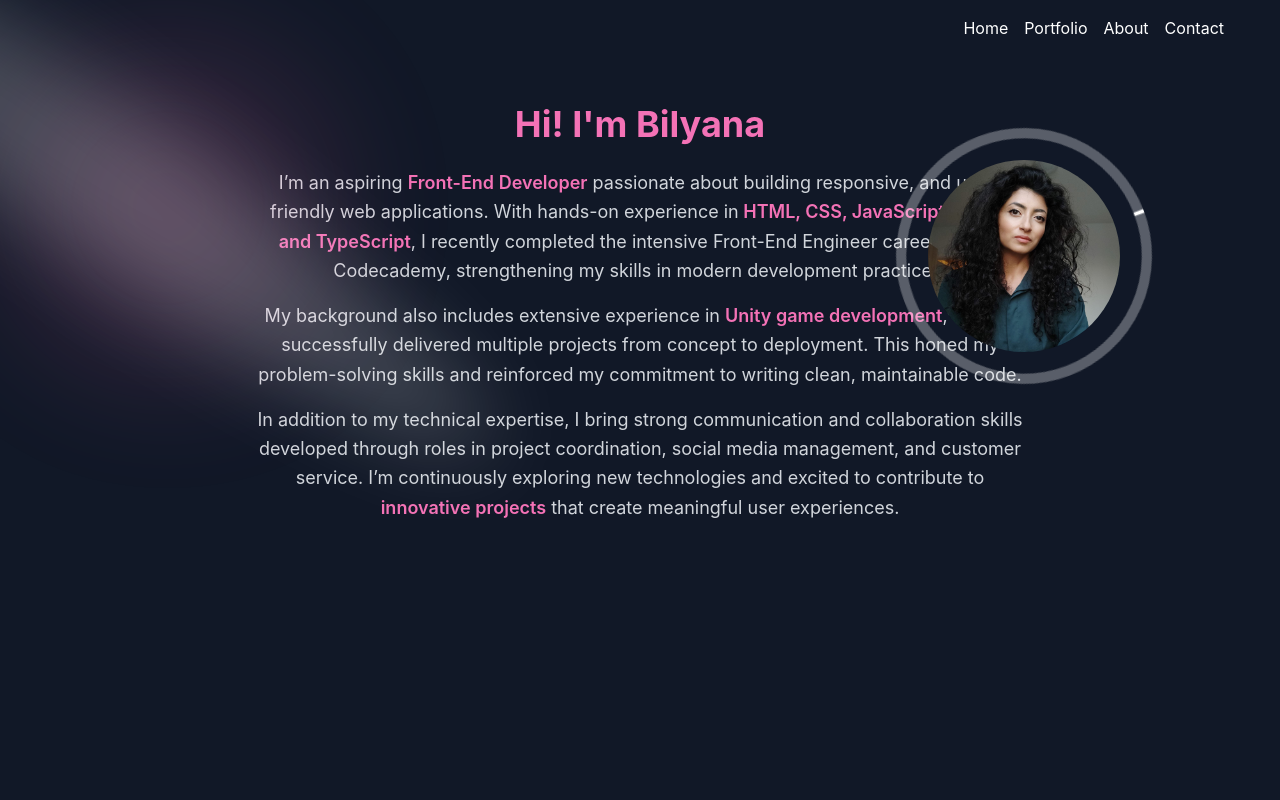
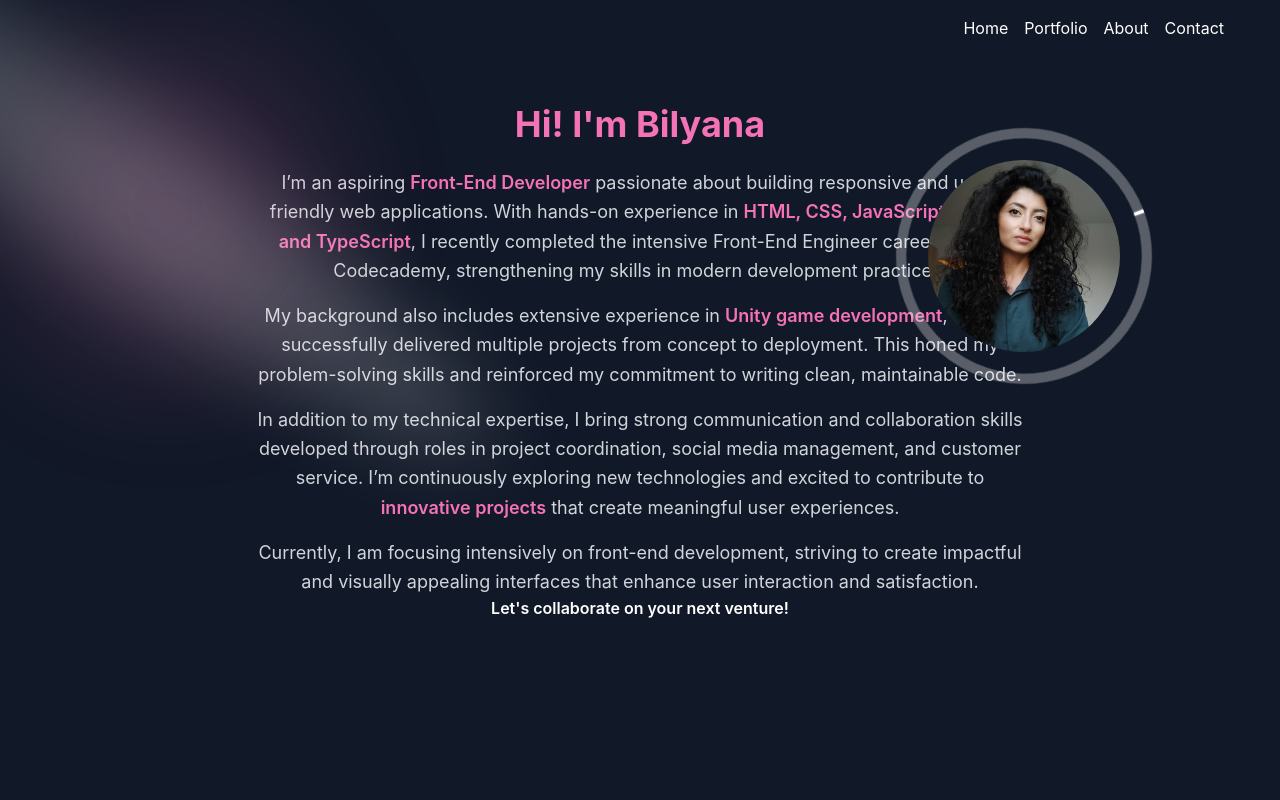
Before and after one commit to Bibster3/my-porfolio, a React (Create React App) app: page / in a window 1280 px wide. Shown: the top 800 px of the page. Built offline with nearby package versions, Linux system fonts and the light colour scheme.

Commit message:
name chnages

```diff
--- a/package.json
+++ b/package.json
@@ -1,6 +1,6 @@
 {
-  "homepage": "https://github.com/Bibster3/my-portfolio",
-  "name": "my-portfolio",
+  "homepage": "https://bibster3.github.io/bilyana-st",
+  "name": "bilyana-st",
   "version": "0.1.0",
   "private": true,
   "dependencies": {
--- a/src/components/AboutMe.tsx
+++ b/src/components/AboutMe.tsx
@@ -14,24 +14,24 @@ export default function AboutMe() {
         className="max-w-3xl text-center"
       >
         <h2 className="text-4xl font-bold mb-6 text-pink-400">Hi! I'm Bilyana</h2>
-        <p className="text-lg leading-relaxed text-gray-300">
-          I’m an aspiring <span className="text-pink-400 font-semibold">Front-End Developer</span> passionate about building
-         responsive, and user-friendly web applications. With hands-on experience in
-          <span className="text-pink-400 font-semibold"> HTML, CSS, JavaScript, React, and TypeScript</span>,
-          I recently completed the intensive Front-End Engineer career path at Codecademy, strengthening my
-          skills in modern development practices.
+               <p className="text-lg leading-relaxed text-gray-300">
+          I’m an aspiring{" "}
+          <span className="text-pink-400 font-semibold">Front-End Developer</span> passionate about building
+          responsive and user-friendly web applications. With hands-on experience in{" "}
+          <span className="text-pink-400 font-semibold">HTML, CSS, JavaScript, React, and TypeScript</span>, I recently completed the intensive Front-End Engineer career path at Codecademy, strengthening my skills in modern development practices.
         </p>
         <p className="text-lg leading-relaxed text-gray-300 mt-4">
-          My background also includes extensive experience in <span className="text-pink-400 font-semibold">Unity game development</span>,
-          where I successfully delivered multiple projects from concept to deployment.
-          This honed my problem-solving skills and reinforced my commitment to writing clean, maintainable code.
+          My background also includes extensive experience in{" "}
+          <span className="text-pink-400 font-semibold">Unity game development</span>, where I successfully delivered multiple projects from concept to deployment. This honed my problem-solving skills and reinforced my commitment to writing clean, maintainable code.
         </p>
         <p className="text-lg leading-relaxed text-gray-300 mt-4">
-          In addition to my technical expertise, I bring strong communication and collaboration skills developed
-          through roles in project coordination, social media management, and customer service.
-          I’m continuously exploring new technologies and excited to contribute to
-          <span className="text-pink-400 font-semibold"> innovative projects</span> that create meaningful user experiences.
+          In addition to my technical expertise, I bring strong communication and collaboration skills developed through roles in project coordination, social media management, and customer service. I’m continuously exploring new technologies and excited to contribute to{" "}
+          <span className="text-pink-400 font-semibold">innovative projects</span> that create meaningful user experiences.
         </p>
+        <p className="text-lg leading-relaxed text-gray-300 mt-4">
+          Currently, I am focusing intensively on front-end development, striving to create impactful and visually appealing interfaces that enhance user interaction and satisfaction.
+        </p>
+        <p className="font-semibold">Let's collaborate on your next venture!</p>
       </motion.div>
     </section>
   );
--- a/src/components/Portfolio.jsx
+++ b/src/components/Portfolio.jsx
@@ -12,7 +12,7 @@ const Portfolio = () => {
         },
        {
             title: 'WeatherApp',
-            description: 'Weatherly is a modern web application designed to keep you informed about the weather conditions in your area and beyond. Built with React, TypeScript, and Tailwind CSS, Weatherly offers a seamless user experience with real-time updates and intuitive navigation.',
+            description: 'WeatherApp is a modern web application designed to keep you informed about the weather conditions in your area and beyond. Built with React, TypeScript, and Tailwind CSS, Weatherly offers a seamless user experience with real-time updates and intuitive navigation.',
             iframeUrl: 'https://bibster3.github.io/WeatherApp/',
             githubUrl: 'https://github.com/Bibster3/WeatherApp'
         }
```
Also changed, not shown: 1 other file (tests, documents, lock files or other folders).
